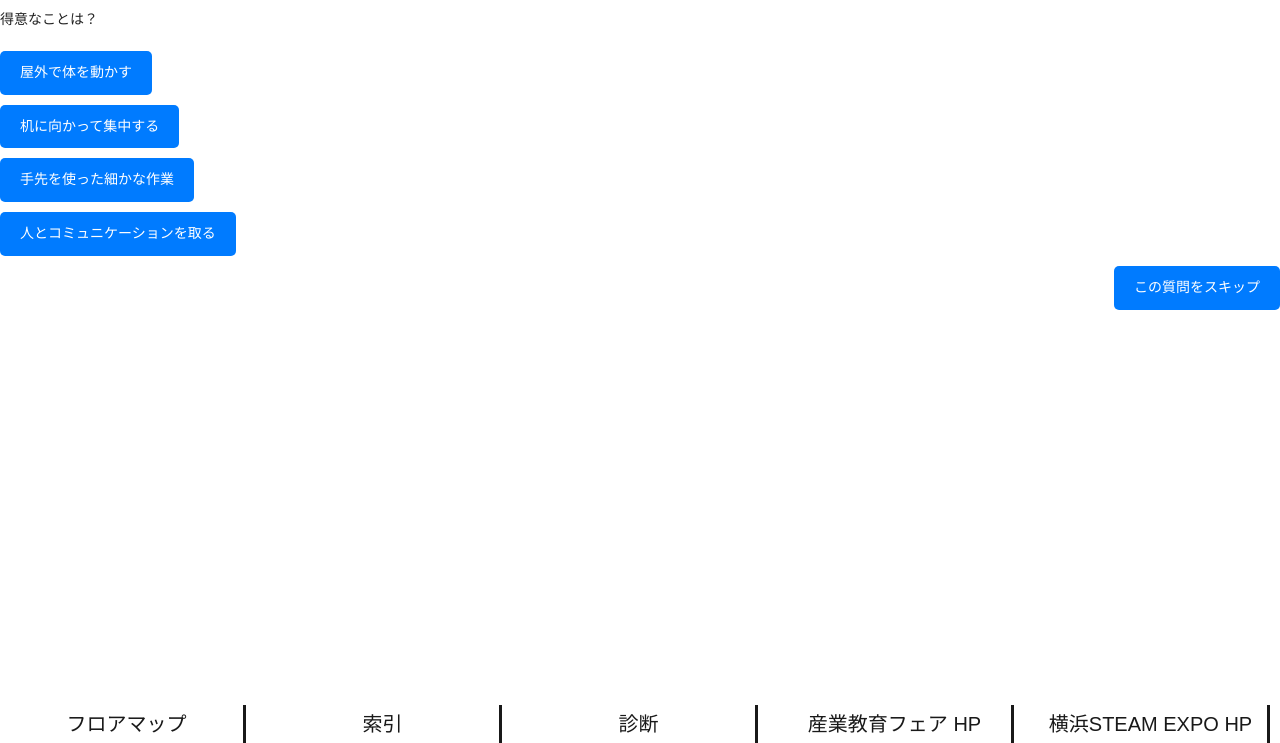
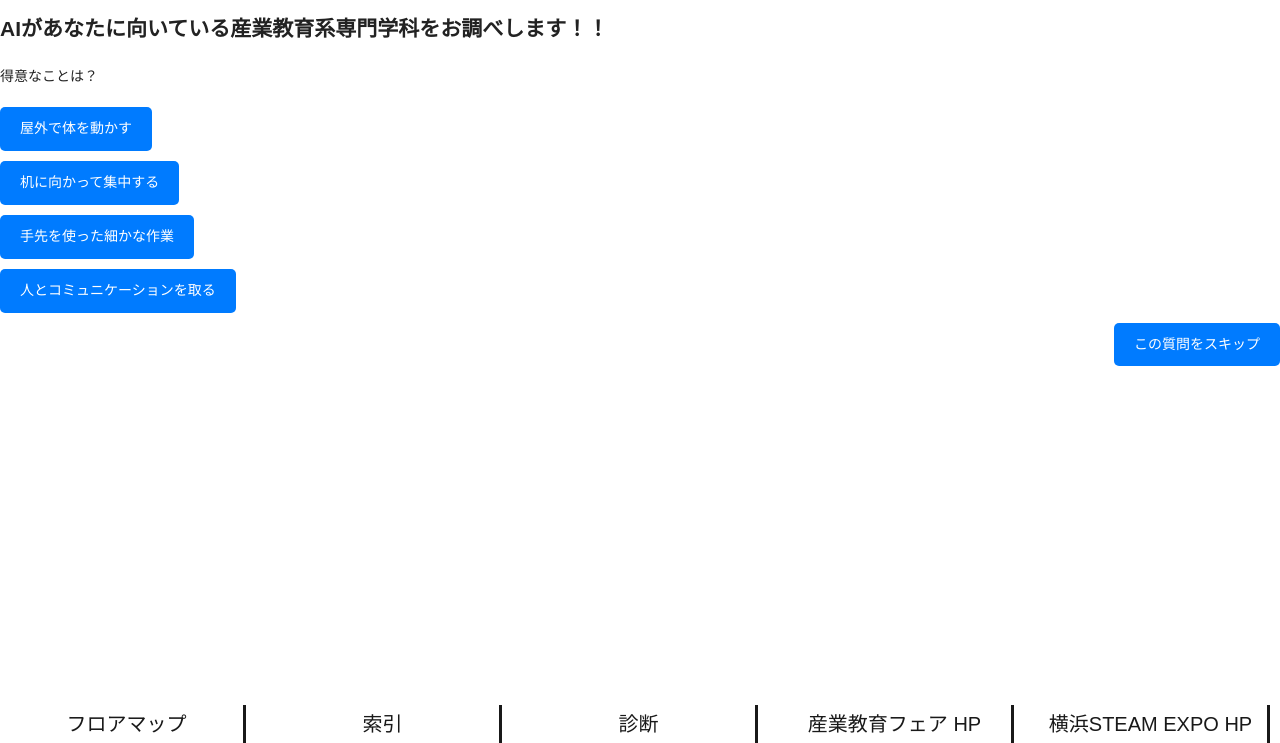
Before and after one commit to KTHSengidev/2024_steamexpo, a plain HTML site: page index.html in a window 1280 px wide. Shown: the part 57-800 px from the top of the page. Drawn offline with Linux system fonts and the light colour scheme.

Commit message:
2025-01-01-07
2025-01-01-07

```diff
--- a/index.html
+++ b/index.html
@@ -26,6 +26,7 @@
     <header>
         <h2>横浜 STEAM EXPO 2024</h2>
     </header>
+    <h2>AIがあなたに向いている産業教育系専門学科をお調べします！！</h2>
     <div id="navigation-bar" class="for-sp">
         <ul>
             <li id="bar-blue"><a href="maps.html">フロアマップ</a></li>
```
